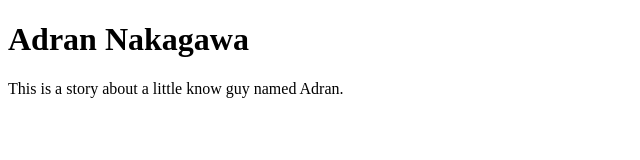
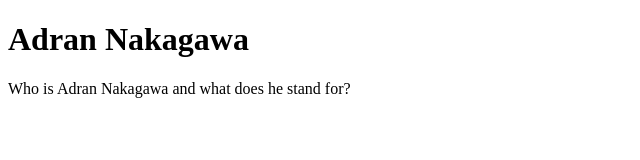
Before and after one commit to Adran5/git_test, a plain HTML site: page index.html in a window 1280 px wide. Shown: the full height of the page, 0-640 px from the left. Drawn offline with Linux system fonts and the light colour scheme.

Commit message:
great new content

```diff
--- a/index.html
+++ b/index.html
@@ -1,5 +1,5 @@
 <!DOCTYPE HTML>
 <head>
     <h1>Adran Nakagawa</h1>
-    <p>This is a story about a little know guy named Adran.</p>
+    <p>Who is Adran Nakagawa and what does he stand for?</p>
 </head>
```
